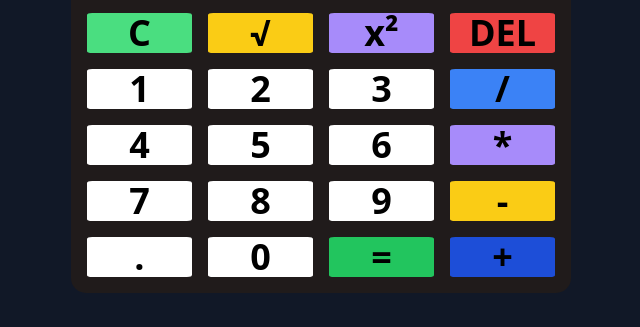
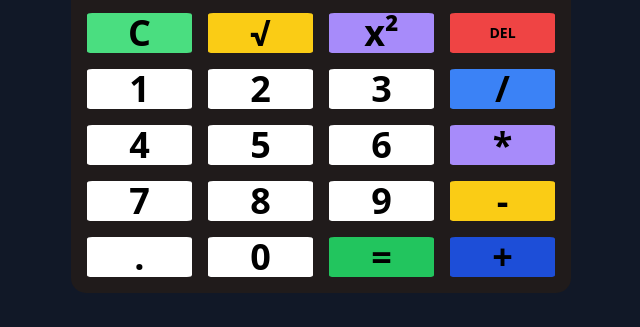
Before and after one commit to Sandeep-aegula/Calculator, a plain HTML site: page index.html in a window 1280 px wide. Shown: the part 314-641 px from the top of the page, without its empty margins (319-959 px from the left). Drawn offline with nearby package versions, Linux system fonts and the light colour scheme.

Commit message:
Update index.html

```diff
--- a/index.html
+++ b/index.html
@@ -60,11 +60,11 @@
 <body class="flex justify-center items-center min-h-screen bg-gray-900">
     <div class="calculator p-4">
         <input type="text" id="display" class="text-white bg-gray-700 rounded-md w-full" readonly />
-        <div id="keys" class="grid grid-cols-4 gap-4 mt-4">
+        <div id="keys" class="grid grid-cols-4 gap-4 mt-4 sm:text-sm">
             <button class="bg-green-400 hover:bg-red-600 text-4xl font-bold" onclick="clearDisplay()">C</button>
             <button class="bg-yellow-400  hover:bg-orange-500 text-4xl font-bold" onclick="sqrt()">√</button>
             <button class="bg-violet-400  hover:bg-orange-500 text-4xl font-bold" onclick="square()">x²</button>
-            <button class="bg-red-500 hover:bg-red-700 text-4xl font-bold" id="deleteBtn">DEL</button>
+            <button class="bg-red-500 hover:bg-red-700 text-4xl font-bold sm:text-sm" id="deleteBtn">DEL</button>
             <button class="bg-white  hover:bg-green-500 text-4xl font-bold" onclick="appendToDisplay('1')">1</button>
             <button class="bg-white  hover:bg-orange-500 text-4xl font-bold" onclick="appendToDisplay('2')">2</button>
             <button class="bg-white  hover:bg-blue-500 text-4xl font-bold" onclick="appendToDisplay('3')">3</button>
```
